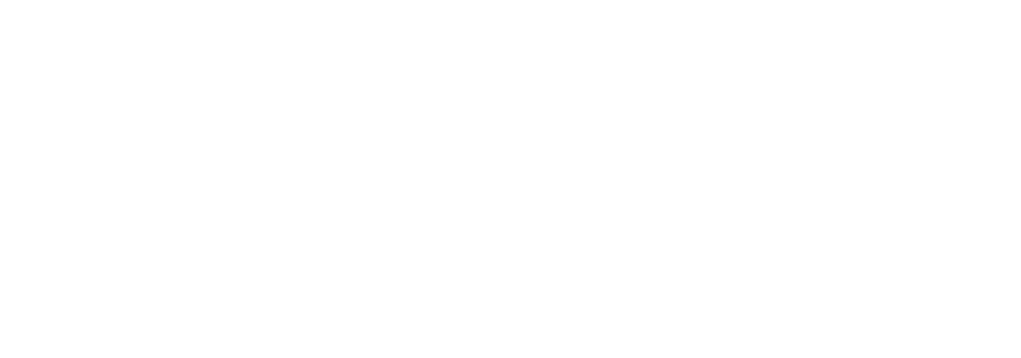
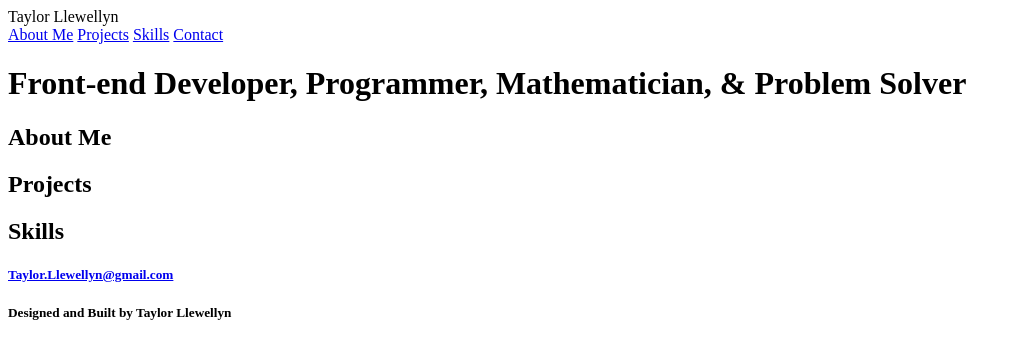
Before and after one commit to taylorllewellyn/portfolio, a plain HTML site: page index.html in a window 1280 px wide. Shown: the whole page, without its empty margins (0-1021 px from the left). Drawn offline with Linux system fonts and the light colour scheme.

Commit message:
set up div sections

```diff
--- a/index.html
+++ b/index.html
@@ -13,10 +13,38 @@
 
 <body>
     <header>
+        <div id="name">Taylor Llewellyn</div>
+        <div class="header-links">
+            <a href="#">About Me</a>
+            <a href="#">Projects</a>
+            <a href="#">Skills</a>
+            <a href="#">Contact</a>
+        </div>
+    </header>
 
-    </header>
+    <div class="title">
+        <h1>Front-end Developer, Programmer, Mathematician, & Problem Solver</h1>
+    </div>
+
+    <div class="aboutMe">
+        <h2>About Me</h2>
+    </div>
+
+    <div class="projects">
+        <h2>Projects</h2>
+    </div>
+
+    <div class="skills">
+        <h2>Skills</h2>
+    </div>
+
     <footer>
-
+        <div class="contact">
+            <a href="mailto: Taylor.Llewellyn@gmail.com"><h5>Taylor.Llewellyn@gmail.com</h5></a>
+        </div>
+        <div class="designedBy">
+            <h5>Designed and Built by Taylor Llewellyn</h5>
+        </div>
     </footer>
 
     <script src="resources/js/script.js"></script>
```
